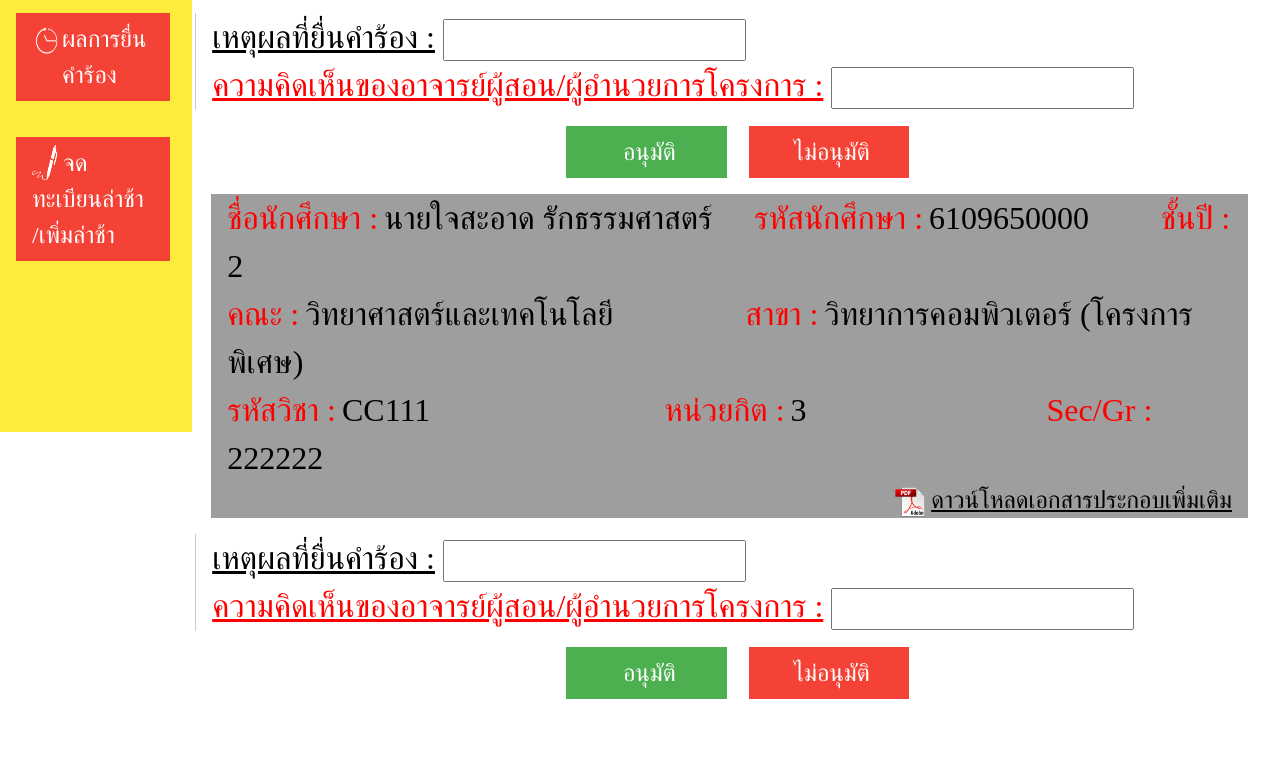
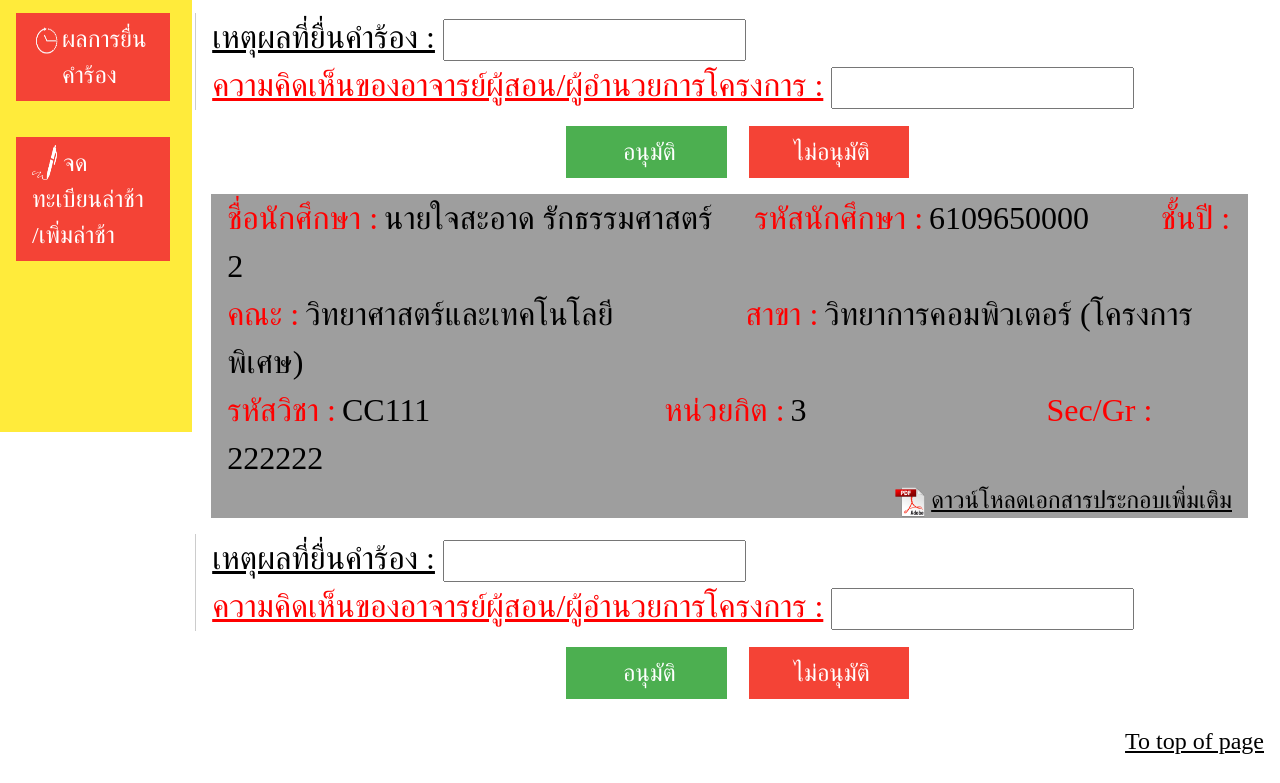
Before and after one commit to icecreampsw/g1, a website: page public_html/อาจารย์ผู้สอน.html in a window 1280 px wide. Shown: the part 536-1319 px from the top of the page. Before the commit the page ends 1235 px from the top, so only its background shows below. Drawn offline with nearby package versions, Linux system fonts and the light colour scheme.

Commit message:
Update อาจารย์ผู้สอน.html

```diff
--- a/public_html/อาจารย์ผู้สอน.html
+++ b/public_html/อาจารย์ผู้สอน.html
@@ -163,7 +163,13 @@ and open the template in the editor.
             <a href="#" class=" w3-margin-left w3-bar-item w3-button w3-red w3-hover-shadow"style="width:15%">
                 <align = 'right'  width="35" height="25">&nbsp;ไม่อนุมัติ</a>
             </center>
+             <div align = 'right'>
 
+
+                        <ul>
+
+                             <a href="#" >To top of page</a></ul>
+</div>
 
 </body>
              </html>
```
